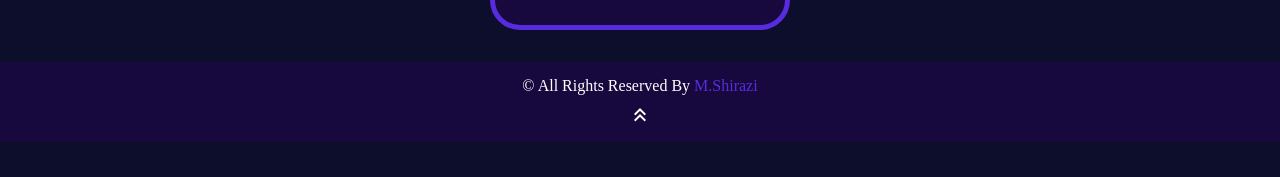
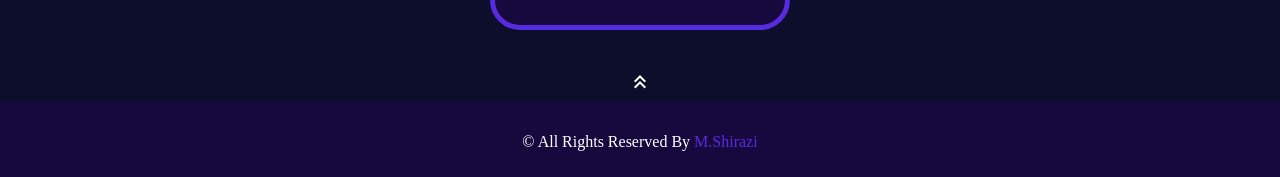
Before and after one commit to coding-bootcamps-eu/final-project-24-02, a Vue app: page / in a window 1280 px wide. Shown: the part 1733-1910 px from the top of the page. Before the commit the page ends 1875 px from the top, so only its background shows below. Built offline with nearby package versions, Linux system fonts and the light colour scheme.

Commit message:
remove arrow from footer and add to body

```diff
--- a/src/components/FooterComp.vue
+++ b/src/components/FooterComp.vue
@@ -3,7 +3,6 @@
     <p>
       © All Rights Reserved By
       <a href="https://github.com/mohammadshirazi040" target="_blank">M.Shirazi</a>
-      <span class="material-symbols-outlined"> keyboard_double_arrow_up </span>
     </p>
   </footer>
 </template>
@@ -39,11 +38,4 @@ a:hover {
 a:active {
   color: #4f1de4;
 }
-
-.material-symbols-outlined {
-  display: block;
-  text-align: center;
-  margin-top: 0.5rem;
-  color: var(--text);
-}
 </style>
--- a/src/views/HomeView.vue
+++ b/src/views/HomeView.vue
@@ -1,6 +1,6 @@
 <template>
   <main>
-    <h1>
+    <h1 id="header-title">
       Train <br />
       Without <br />Limit
     </h1>
@@ -35,6 +35,11 @@
       </router-link>
     </section>
   </main>
+  <div>
+    <a href="#header-title">
+      <span class="material-symbols-outlined"> keyboard_double_arrow_up </span>
+    </a>
+  </div>
 </template>
 
 <script>
@@ -108,4 +113,11 @@ h2 {
 .model {
   width: 100%;
 }
+
+.material-symbols-outlined {
+  display: block;
+  text-align: center;
+  margin: 0.5rem 0;
+  color: var(--text);
+}
 </style>
```
